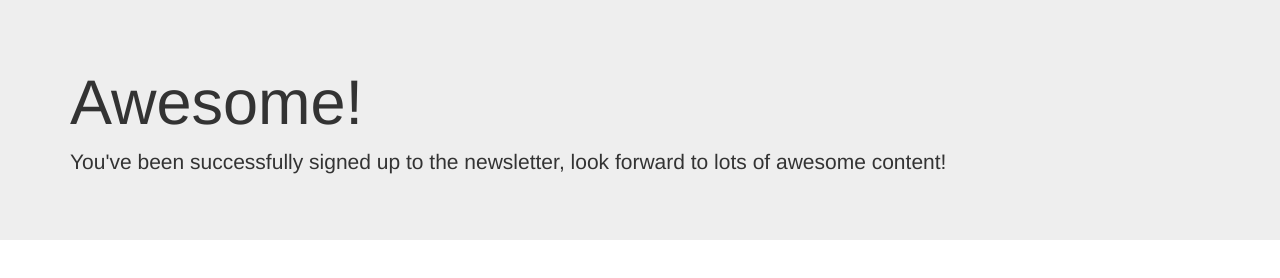
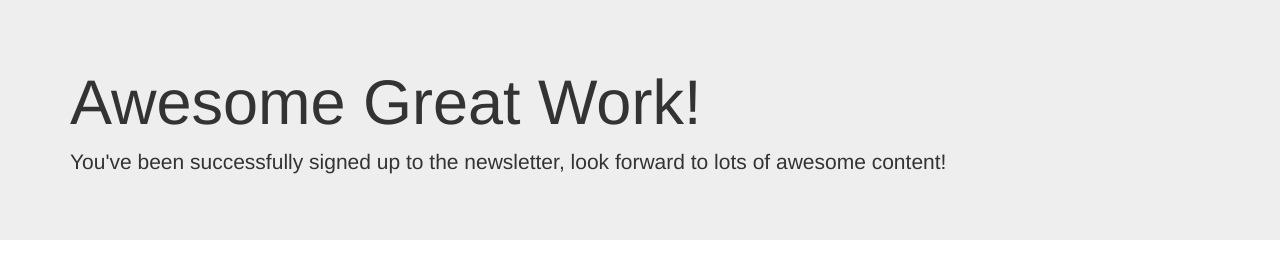
Before and after one commit to yashshekhar01/Newsletter-Signup, a website: page success.html in a window 1280 px wide. Drawn offline with nearby package versions, Linux system fonts and the light colour scheme.

Commit message:
Update success page

```diff
--- a/success.html
+++ b/success.html
@@ -13,7 +13,7 @@
 
     <div class="jumbotron jumbotron-fluid">
         <div class="container">
-          <h1 class="display-4">Awesome!</h1>
+          <h1 class="display-4">Awesome Great Work!</h1>
           <p class="lead">You've been successfully signed up to the newsletter, look forward to lots of awesome content!</p>
         </div>
       </div>
```
